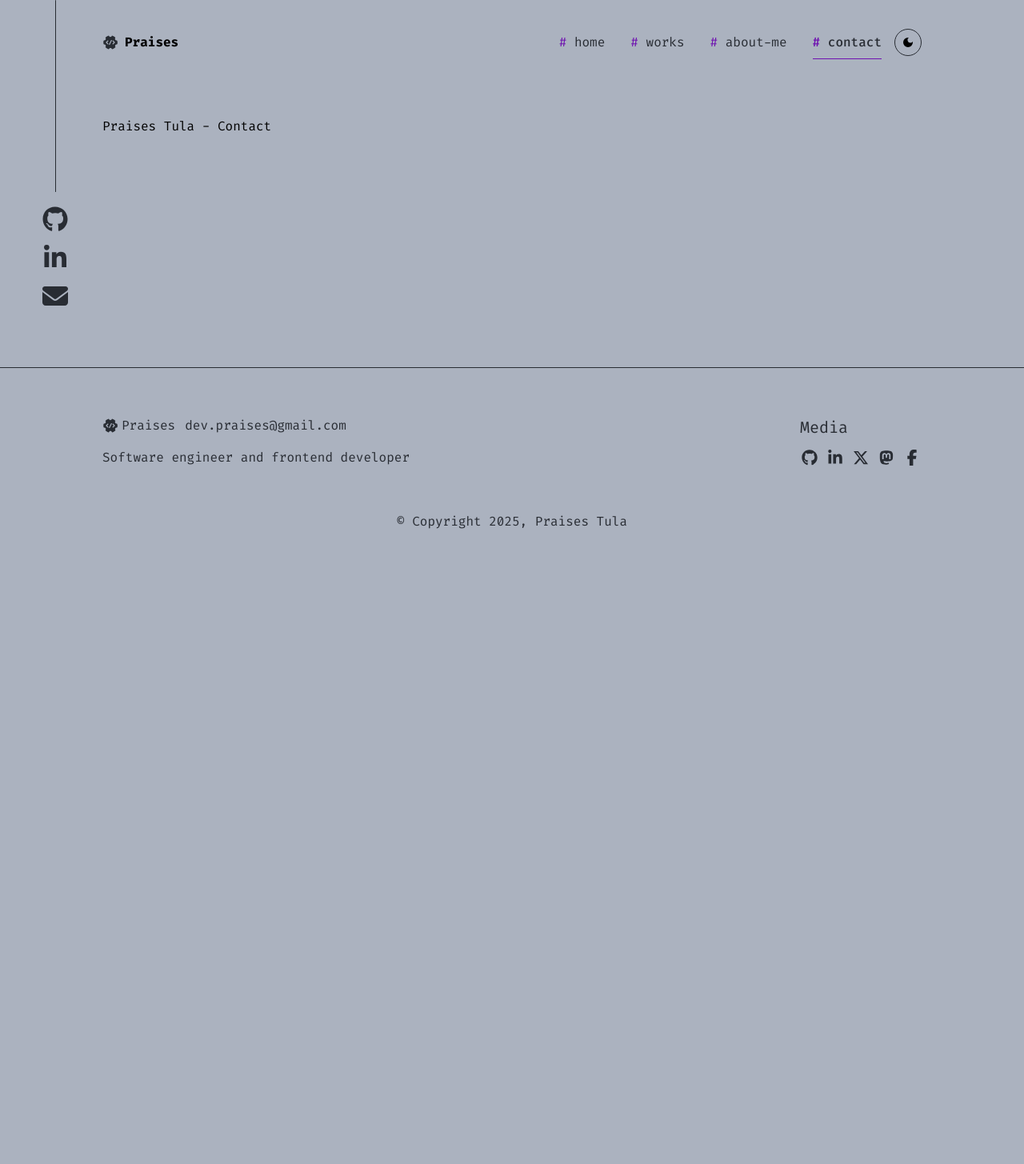
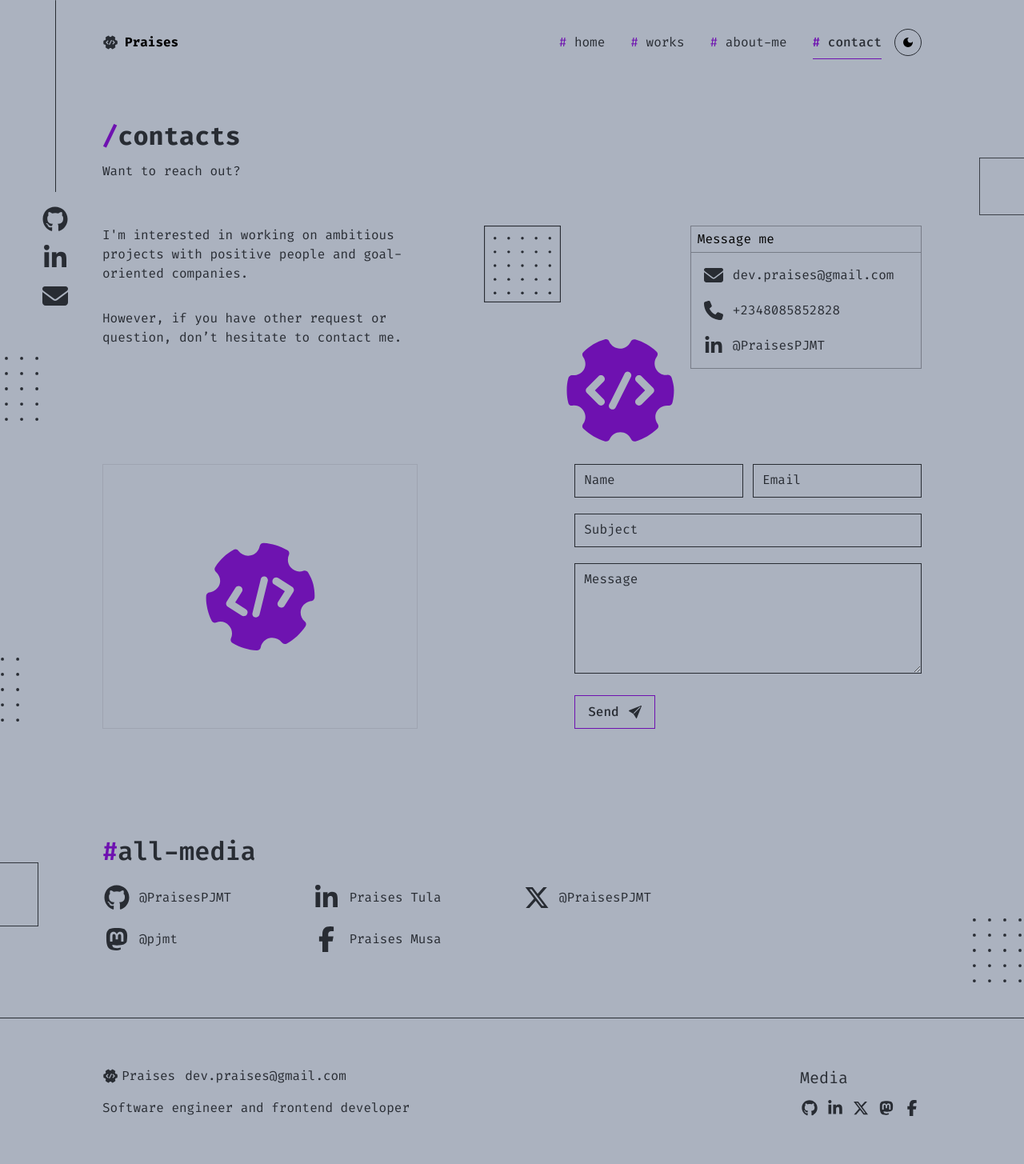
Before and after one commit to sid-2105/portfolio, a Next.js app: page /contact in a window 1280 px wide. Shown: the top 1455 px of the page at 80% size. Before the commit the page ends 800 px from the top, so only its background shows below. Built offline with nearby package versions, Linux system fonts and the light colour scheme.

Commit message:
feat: add contacts page

```diff
--- a/app/contact/page.js
+++ b/app/contact/page.js
@@ -1,18 +1,20 @@
-import { Section, WrapSection } from "@/components/sections";
+import { Seperator } from "@/components/sections";
+
+import Contact from "@/components/sections/contact";
+import AllMedia from "@/components/sections/all-media";
 
 export const metadata = {
   title: "Contact Praises Tula | Software Engineer & Web Developer",
-  description: "Reach out to Praises Tula for inquiries, collaborations, or just to say hello!",
+  description:
+    "Reach out to Praises Tula for inquiries, collaborations, or just to say hello!",
 };
 
 export default function ContactPage() {
   return (
     <>
-      <Section>
-        <WrapSection>
-          <h1>Praises Tula - Contact</h1>
-        </WrapSection>
-      </Section>
+      <Contact />
+      <Seperator />
+      <AllMedia />
     </>
   );
 }
```
